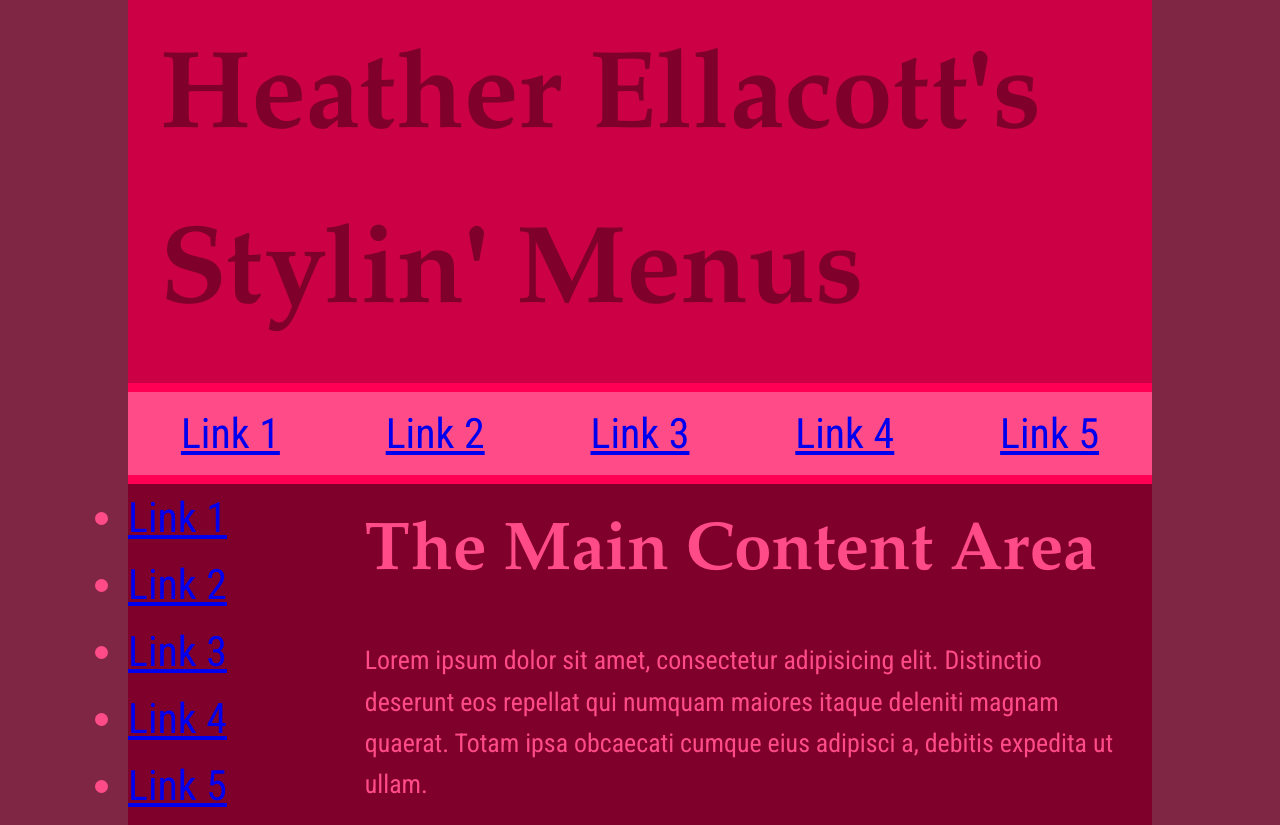
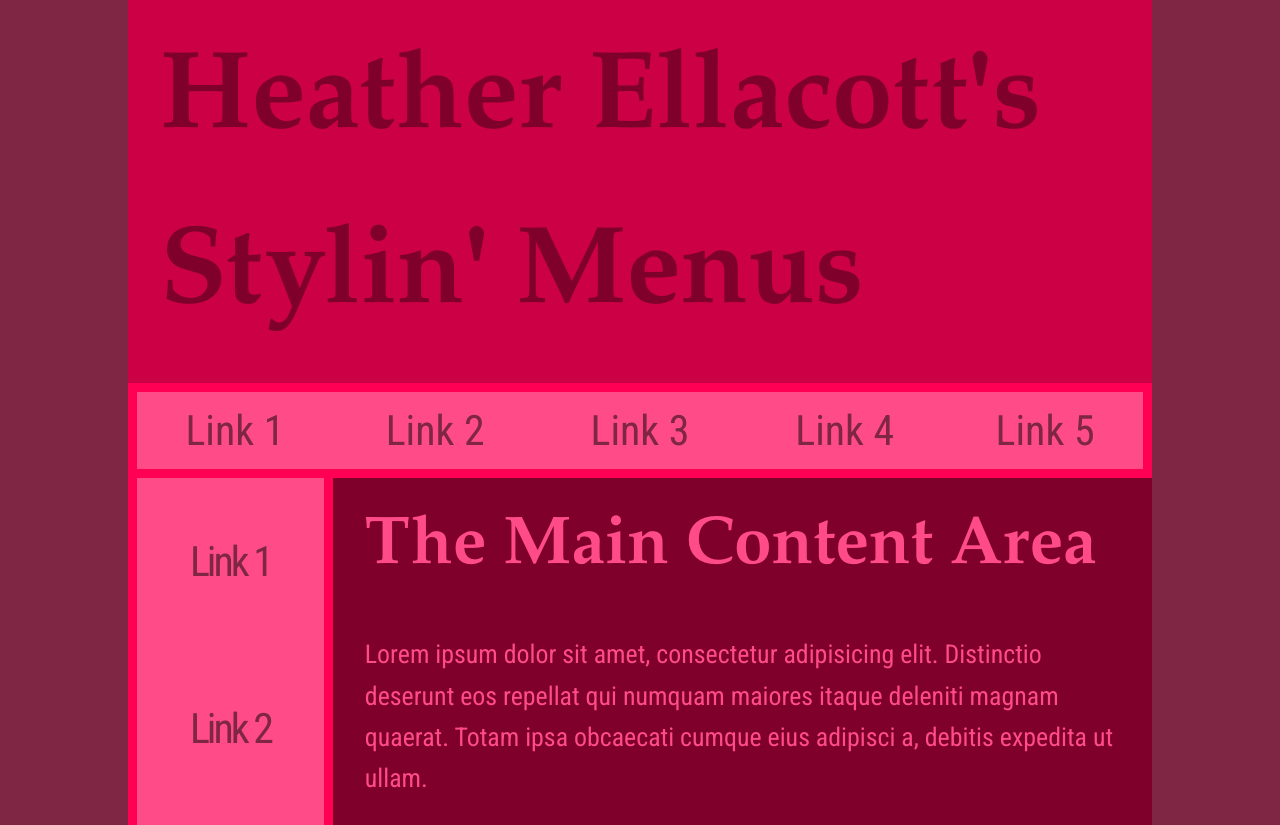
Before and after one commit to ella0022/navmenu, a plain HTML site: page index.html in a window 1280 px wide. Shown: the top 825 px of the page. Drawn offline with Linux system fonts and the light colour scheme; a web font is replaced by a local one.

Commit message:
3
maybefinal

```diff
--- a/menu.css
+++ b/menu.css
@@ -64,39 +64,73 @@ header{
         and line up horizontally
         and take up 20% of the width of the ul */
     }
+
+    .menu-h li:first-child {
+      border-left: 0.6rem solid #FF0055;
+    }
+    .menu-h li:last-child {
+      border-right: 0.6rem solid #FF0055;
+    }
         .menu-h a {
           display: block;
-          padding: 8px;
+          padding: 5px;
           background-color: #FF4C88;
-          border-color: #CC0044;
+          text-decoration: none;
+          color: #7F002A;
         }
         .menu-h a:link,
         .menu-h a:visited{
+          width: 100%;
+          color: #7F2644;;
             /* style the anchors to fill the entire width of the li
             make sure there is padding around your text */
         }
         .menu-h a:hover,
         .menu-h a:active{
           background-color: #FF0055;
+          text-decoration: overline;
+          text-decoration-style: dotted;
+          text-decoration-color: #7F002A;
+          font-style: italic;
 
         }
 .menu-v{
     width: 20%;
     float:left;
+
 }
     .menu-v li{
+      width: 100%;
+      text-align: center;
+      list-style-type: none;
+      border-left: 0.6rem solid #FF0055;
+      border-right: 0.6rem solid #FF0055;
+}
+    .menu-v li:last-child{
+      border-bottom: 0.6rem solid #FF0055;
         /* style the list items to remove the bullets
         and line up vertically
         and take up 100% of the width of the ul */
     }
-        .menu-v a,
+        .menu-v a {
+          display: block;
+          background-color: #FF4C88;
+          text-decoration: none;
+          letter-spacing: -3px;
+          color: #7F002A;
+          line-height: 4;
+        }
         .menu-v a:link,
         .menu-v a:visited{
+          width: 100%;
+          color: #7F2644;
             /* style the anchors to fill the entire width of the li */
         }
         .menu-v a:hover,
         .menu-v a:active{
-
+          background-color: #FF0055;
+          text-shadow: 0px 0px 10px #ffffff;
+          letter-spacing: 0.5px;
         }
 main{
     width:80%;
```
